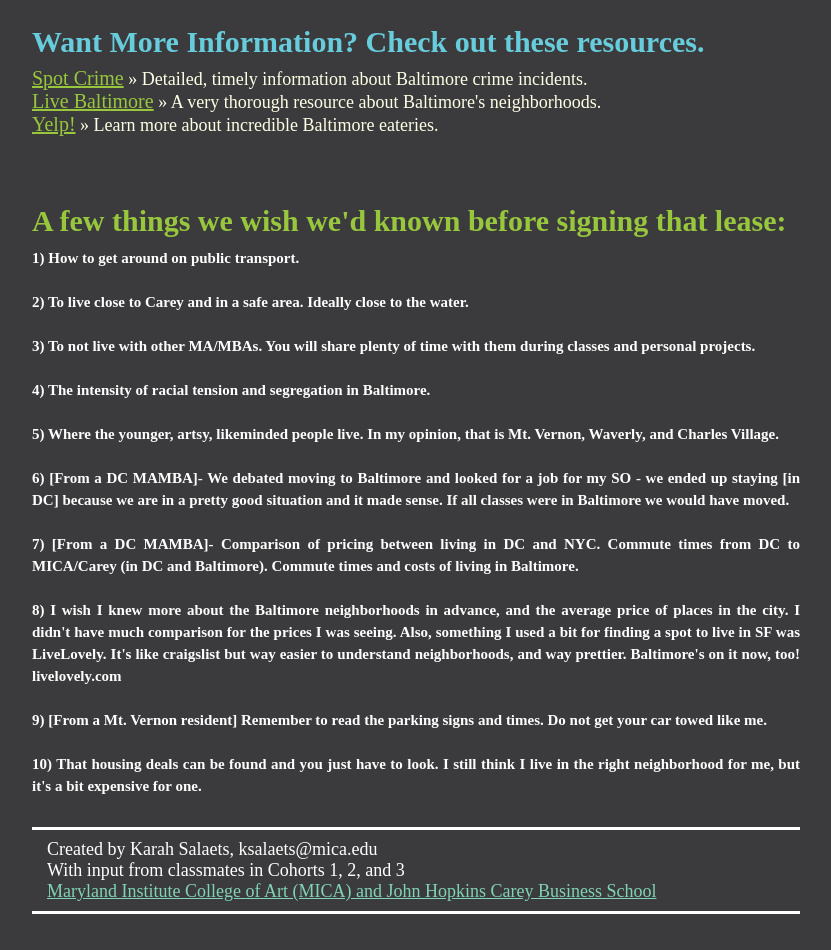
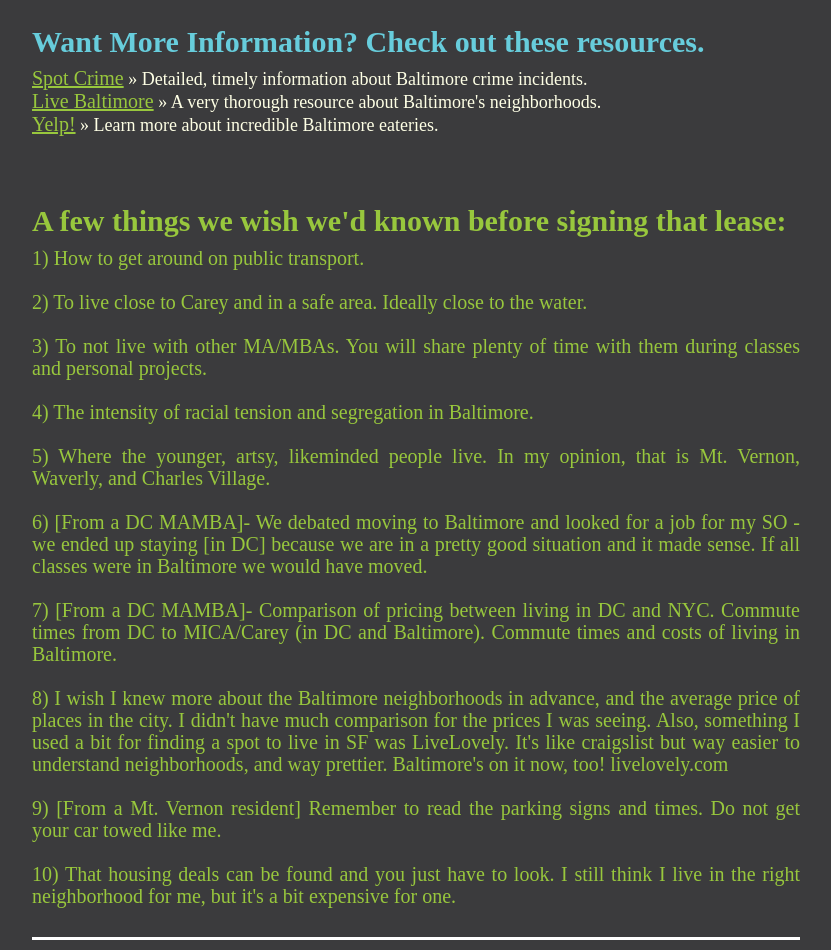
Before and after one commit to Karahmel/MAMBAMap, a Jekyll site: the page built from index.html, in a window 1280 px wide. Shown: the part 1520-2470 px from the top of the page, without its empty margins (224-1055 px from the left). Built offline with Jekyll 4.4.1, drawn with Linux system fonts in a browser that asks for light colours; some web fonts are replaced; Markdown is read by kramdown in place of the engine named in the settings.

Commit message:
Update index.html

```diff
--- a/index.html
+++ b/index.html
@@ -29,7 +29,6 @@
     <li><a href="http://www.yelp.com/baltimore">Yelp!</a><span> &raquo; Learn more about incredible Baltimore eateries.</span></li>  </ul>
 <br><br/>
   <h2>A few things we wish we'd known before signing that lease:</h2>
-  <h5>
   1) How to get around on public transport.<br><br>
   2) To live close to Carey and in a safe area. Ideally close to the water.<br><br>
   3) To not live with other MA/MBAs. You will share plenty of time with them during classes and personal projects.<br><br>
@@ -40,7 +39,7 @@
   8) I wish I knew more about the Baltimore neighborhoods in advance, and the average price of places in the city. I didn't have much comparison for the prices I was seeing. Also, something I used a bit for finding a spot to live in SF was LiveLovely. It's like craigslist but way easier to understand neighborhoods, and way prettier. Baltimore's on it now, too! livelovely.com<br><br>
   9) [From a Mt. Vernon resident] Remember to read the parking signs and times. Do not get your car towed like me.<br><br>
   10) That housing deals can be found and you just have to look. I still think I live in the right neighborhood for me, but it's a bit expensive for one.<br>
-  </b></h5>
+  </b>
 
 
 
```
